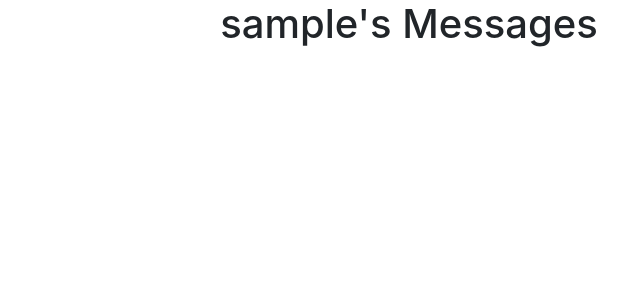
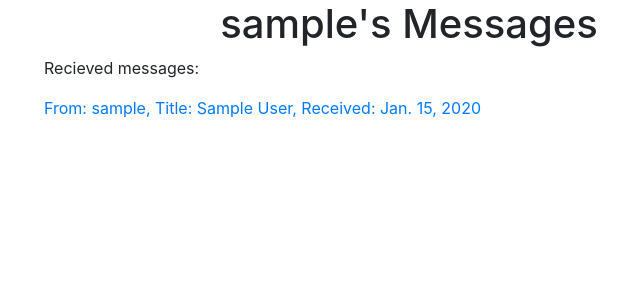
Before and after one commit to dragon-fire-fly/developer_matcher, a Django app: page /user/messages/ in a window 1280 px wide. Shown: the part 56-356 px from the top of the page, without its empty margins (231-871 px from the left). Run offline with Django 3.2, Linux system fonts and the light colour scheme; a user stored in the database is signed in; tables that the repository leaves empty hold one stand-in row (values such as "Sample post"); some libraries are stand-ins or nearby versions.

Commit message:
FEAT: Add basic message overview and message page

```diff
--- a/app_user/templates/app_user/messages.html
+++ b/app_user/templates/app_user/messages.html
@@ -6,6 +6,12 @@
     <div class="row">
         <div class="col-md-8 offset-md-2">
             <h1 class="text-center">{{ user.username }}'s Messages</h1>
+
+            <p>Recieved messages:</p>
+            {% for msg in received_msgs %}
+
+            <a href="{% url 'app_user:individual_msg' msg.pk %}"><p>From: {{ msg.user_sender.username }}, Title: {{ msg.title }}, Received: {{ msg.sent_date }}</p></a>
+            {% endfor %}
         </div>
     </div>
 </div>
--- a/app_user/urls.py
+++ b/app_user/urls.py
@@ -18,4 +18,5 @@ urlpatterns = [
         name="success",
     ),
     path("messages/", views.Messages.as_view(), name="messages"),
+    path("messages/<int:pk>/", views.IndividualMsg.as_view(), name="individual_msg"),
 ]
--- a/app_user/views.py
+++ b/app_user/views.py
@@ -165,4 +165,28 @@ class Messages(TemplateView):
     model = Message
     template_name = "app_user/messages.html"
 
-    # def get(self, request):
+    def get(self, request):
+        received_msgs = Message.objects.filter(user_receiver=request.user)
+        sent_msgs = Message.objects.filter(user_sender=request.user)
+        # breakpoint()
+        context = {
+            "received_msgs": received_msgs,
+            "sent_msgs": sent_msgs,
+        }
+        return render(request, "app_user/messages.html", context)
+
+
+class IndividualMsg(TemplateView):
+    """
+    View of a specific selected message
+    """
+    model = Message
+    template_name = "app_user/messages.html"
+
+    def get(self, request, *args, **kwargs):
+        message_pk = kwargs["pk"]
+        message = Message.objects.get(pk=message_pk)
+        context = {
+            "msg": message
+        }
+        return render(request, "app_user/individual_msg.html", context)
```
Also changed, not shown: app_user/templates/app_user/individual_msg.html (added, +17 -0 lines).
